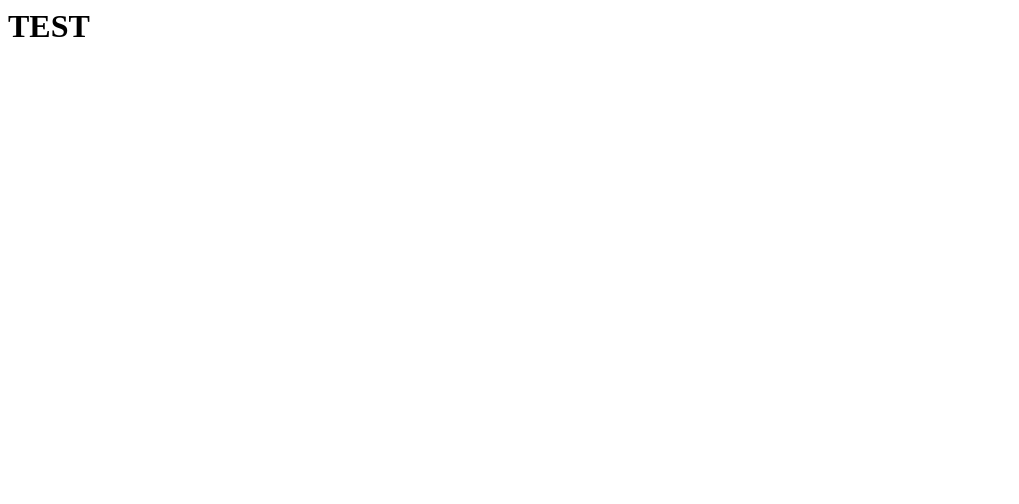
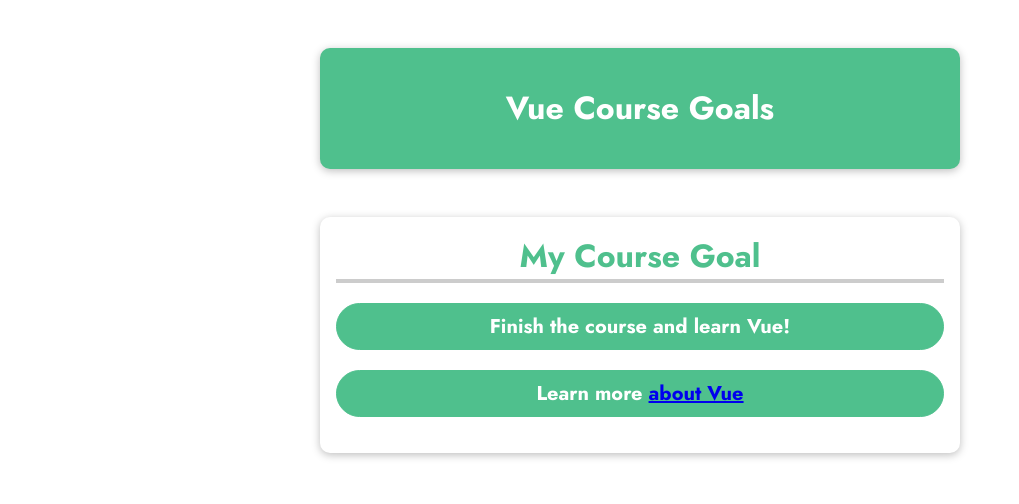
Before and after one commit to heiniovason/gaia-temp, a plain HTML site: page index.html in a window 1280 px wide. Shown: the whole page, without its empty margins (0-1019 px from the left). Drawn offline with nearby package versions, Linux system fonts and the light colour scheme.

Commit message:
Let's try some Vue

```diff
--- /dev/null
+++ b/app.js
@@ -0,0 +1,24 @@
+const app = Vue.createApp({
+    data() {
+        return {
+            courseGoalA: 'Finish the course and learn Vue!',
+            courseGoalB: 'Master Vue and build amazing apps!',
+            vueLink: 'http://vuejs.org'
+        };
+    },
+    methods: {
+        outputGoal() {
+            const randomNumber = Math.random();
+            if (randomNumber < 0.5) {
+                return this.courseGoalA;
+            }
+            else {
+                return this.courseGoalB;
+            }
+
+        }
+
+    }
+});
+
+app.mount('#user-goal');
--- a/index.html
+++ b/index.html
@@ -1 +1,28 @@
-<h1>TEST</h1>
+<!DOCTYPE html>
+<html lang="en">
+
+<head>
+  <meta charset="UTF-8" />
+  <meta name="viewport" content="width=device-width, initial-scale=1.0" />
+  <title>Vue Basics</title>
+  <link href="https://fonts.googleapis.com/css2?family=Jost:wght@400;700&display=swap" rel="stylesheet" />
+  <link rel="stylesheet" href="styles.css" />
+  <script src="https://unpkg.com/vue@3.4.9/dist/vue.global.js" defer></script>
+  <script src="app.js" defer></script>
+</head>
+
+<body>
+  <header>
+    <h1>Vue Course Goals</h1>
+  </header>
+  <section id="user-goal">
+    <h2>My Course Goal</h2>
+    <p>{{ outputGoal() }}</p>
+    <!-- Iinterpolation) Setting value between HTML-tags -->
+    <!-- <p>{{ courseGoal }}</p> -->
+    <!-- Setting attribute on HTML-tag -->
+    <p>Learn more <a v-bind:href="vueLink">about Vue</a></p>
+  </section>
+</body>
+
+</html>
--- /dev/null
+++ b/styles.css
@@ -0,0 +1,78 @@
+* {
+  box-sizing: border-box;
+}
+
+html {
+  font-family: 'Jost', sans-serif;
+}
+
+body {
+  margin: 0;
+}
+
+header {
+  box-shadow: 0 2px 8px rgba(0, 0, 0, 0.26);
+  margin: 3rem auto;
+  border-radius: 10px;
+  padding: 1rem;
+  background-color: #4fc08d;
+  color: white;
+  text-align: center;
+  width: 90%;
+  max-width: 40rem;
+}
+
+#user-goal {
+  box-shadow: 0 2px 8px rgba(0, 0, 0, 0.26);
+  margin: 3rem auto;
+  border-radius: 10px;
+  padding: 1rem;
+  text-align: center;
+  width: 90%;
+  max-width: 40rem;
+}
+
+#user-goal h2 {
+  font-size: 2rem;
+  border-bottom: 4px solid #ccc;
+  color: #4fc08d;
+  margin: 0 0 1rem 0;
+}
+
+#user-goal p {
+  font-size: 1.25rem;
+  font-weight: bold;
+  border: 1px solid #4fc08d;
+  background-color: #4fc08d;
+  color: white;
+  padding: 0.5rem;
+  border-radius: 25px;
+}
+
+#user-goal input {
+  font: inherit;
+  border: 1px solid #ccc;
+}
+
+#user-goal input:focus {
+  outline: none;
+  border-color: #1b995e;
+  background-color: #d7fdeb;
+}
+
+#user-goal button {
+  font: inherit;
+  cursor: pointer;
+  border: 1px solid #ff0077;
+  background-color: #ff0077;
+  color: white;
+  padding: 0.05rem 1rem;
+  box-shadow: 1px 1px 2px rgba(0, 0, 0, 0.26);
+}
+
+#user-goal button:hover,
+#user-goal button:active {
+  background-color: #ec3169;
+  border-color: #ec3169;
+  box-shadow: 1px 1px 4px rgba(0, 0, 0, 0.26);
+}
```
